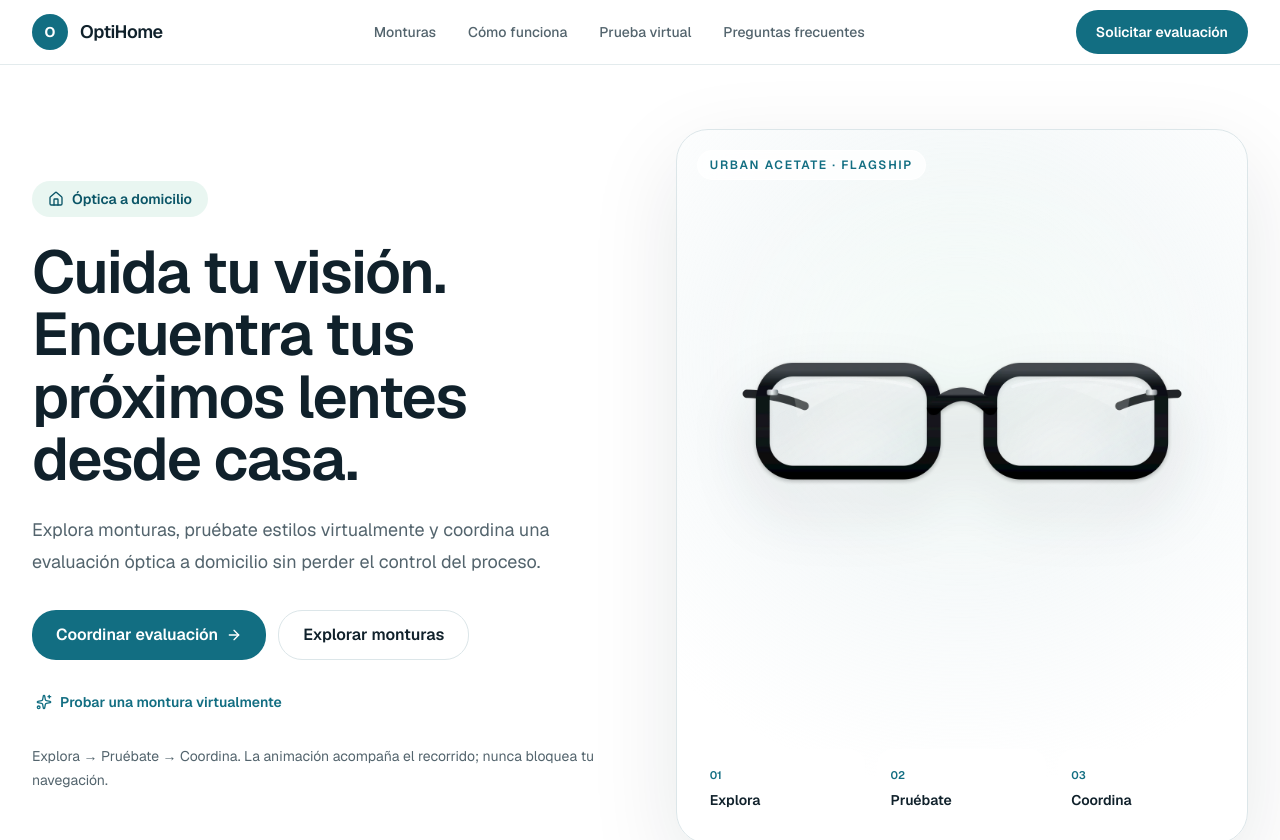
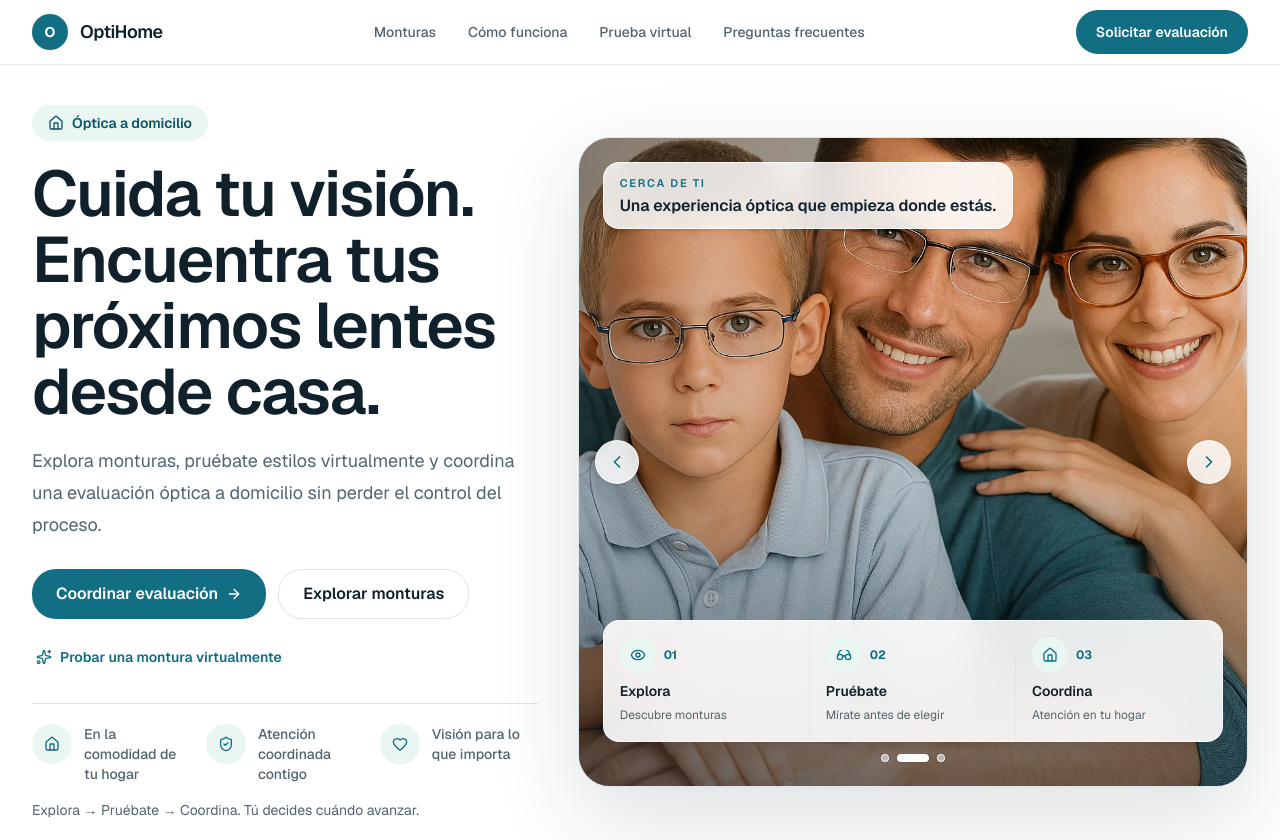
Before and after one commit to Em3rc0d/optiHome, a Next.js app: page / in a window 1280 px wide. Shown: the top 840 px of the page. Built offline with nearby package versions, Linux system fonts and the light colour scheme.

Commit message:
feat: humanize hero and remove excess whitespace

```diff
--- a/src/components/home/Hero.tsx
+++ b/src/components/home/Hero.tsx
@@ -1,28 +1,43 @@
 import Link from "next/link";
-import { ArrowRight, Home, Sparkles } from "lucide-react";
+import { ArrowRight, Heart, Home, ShieldCheck, Sparkles } from "lucide-react";
 import { HeroExperience } from "@/components/home/HeroExperience";
 import { Reveal } from "@/components/motion/Reveal";
 import { intentProps } from "@/lib/analytics-events";
 
+const benefits = [
+  {
+    label: "En la comodidad de tu hogar",
+    Icon: Home,
+  },
+  {
+    label: "Atención coordinada contigo",
+    Icon: ShieldCheck,
+  },
+  {
+    label: "Visión para lo que importa",
+    Icon: Heart,
+  },
+] as const;
+
 export function Hero() {
   return (
     <section className="overflow-hidden bg-white">
-      <div className="content-shell grid min-h-[calc(100svh-4rem)] items-center gap-12 py-12 lg:grid-cols-[1.02fr_.98fr] lg:py-16">
+      <div className="content-shell grid items-center gap-8 py-8 sm:py-10 lg:min-h-[680px] lg:grid-cols-[.86fr_1.14fr] lg:gap-10 lg:py-10 xl:min-h-[720px]">
         <Reveal>
           <div className="inline-flex items-center gap-2 rounded-full bg-accent-soft px-4 py-2 text-sm font-semibold text-brand-strong">
             <Home className="size-4" aria-hidden="true" />
             Óptica a domicilio
           </div>
 
-          <h1 className="mt-6 max-w-3xl text-4xl font-semibold leading-[1.04] text-ink sm:text-5xl lg:text-6xl">
+          <h1 className="mt-5 max-w-3xl text-4xl font-semibold leading-[1.03] text-ink sm:text-5xl lg:text-[3.65rem] xl:text-[4rem]">
             Cuida tu visión. Encuentra tus próximos lentes desde casa.
           </h1>
 
-          <p className="mt-6 max-w-2xl text-lg leading-8 text-ink-muted">
+          <p className="mt-5 max-w-2xl text-lg leading-8 text-ink-muted">
             Explora monturas, pruébate estilos virtualmente y coordina una evaluación óptica a domicilio sin perder el control del proceso.
           </p>
 
-          <div className="mt-8 flex flex-col gap-3 sm:flex-row">
+          <div className="mt-7 flex flex-col gap-3 sm:flex-row">
             <Link
               href="/#solicitar-evaluacion"
               {...intentProps("cta_hero_request_evaluation")}
@@ -43,18 +58,29 @@ export function Hero() {
           <Link
             href="/products?tryon=1#prueba-virtual"
             {...intentProps("cta_path_virtual_try_on")}
-            className="mt-5 inline-flex min-h-11 items-center gap-2 rounded-lg px-1 text-sm font-semibold text-brand transition-colors hover:text-brand-strong"
+            className="mt-4 inline-flex min-h-11 items-center gap-2 rounded-lg px-1 text-sm font-semibold text-brand transition-colors hover:text-brand-strong"
           >
             <Sparkles className="size-4" aria-hidden="true" />
             Probar una montura virtualmente
           </Link>
 
-          <p className="mt-5 max-w-xl text-sm leading-6 text-ink-muted">
-            Explora → Pruébate → Coordina. La animación acompaña el recorrido; nunca bloquea tu navegación.
+          <div className="mt-6 grid grid-cols-3 gap-2 border-t border-border pt-5 sm:gap-4">
+            {benefits.map(({ label, Icon }) => (
+              <div key={label} className="flex min-w-0 items-start gap-2 sm:gap-3">
+                <span className="grid size-9 shrink-0 place-items-center rounded-full bg-accent-soft text-brand sm:size-10">
+                  <Icon className="size-4" aria-hidden="true" />
+                </span>
+                <p className="text-xs font-medium leading-5 text-ink-muted sm:text-sm">{label}</p>
+              </div>
+            ))}
+          </div>
+
+          <p className="mt-4 text-xs leading-5 text-ink-muted sm:text-sm">
+            Explora → Pruébate → Coordina. Tú decides cuándo avanzar.
           </p>
         </Reveal>
 
-        <Reveal delay={0.08}>
+        <Reveal delay={0.06}>
           <HeroExperience />
         </Reveal>
       </div>
--- a/src/components/home/HeroExperience.tsx
+++ b/src/components/home/HeroExperience.tsx
@@ -1,92 +1,178 @@
 "use client";
 
 import Image from "next/image";
-import {
-  motion,
-  useMotionValue,
-  useReducedMotion,
-  useSpring,
-  useTransform,
-} from "framer-motion";
-import { useMotionCapability } from "@/lib/motion/capabilities";
+import { useEffect, useState } from "react";
+import { AnimatePresence, motion, useReducedMotion } from "framer-motion";
+import { ChevronLeft, ChevronRight, Eye, Glasses, Home } from "lucide-react";
 import { motionTokens } from "@/lib/motion/tokens";
 
+const scenes = [
+  {
+    src: "/family1.webp",
+    alt: "Familia compartiendo un momento cotidiano en casa",
+    eyebrow: "Visión para lo que importa",
+    title: "Ver bien también es vivir mejor juntos.",
+  },
+  {
+    src: "/family2.webp",
+    alt: "Familia disfrutando de tiempo juntos en casa",
+    eyebrow: "Cerca de ti",
+    title: "Una experiencia óptica que empieza donde estás.",
+  },
+  {
+    src: "/family4.webp",
+    alt: "Familia sonriendo durante un momento en casa",
+    eyebrow: "A tu ritmo",
+    title: "Explora, pruébate y coordina sin apuros.",
+  },
+] as const;
+
+const steps = [
+  {
+    number: "01",
+    label: "Explora",
+    description: "Descubre monturas",
+    Icon: Eye,
+  },
+  {
+    number: "02",
+    label: "Pruébate",
+    description: "Mírate antes de elegir",
+    Icon: Glasses,
+  },
+  {
+    number: "03",
+    label: "Coordina",
+    description: "Atención en tu hogar",
+    Icon: Home,
+  },
+] as const;
+
 export function HeroExperience() {
+  const [activeIndex, setActiveIndex] = useState(0);
+  const [direction, setDirection] = useState(1);
   const reduceMotion = useReducedMotion();
-  const capability = useMotionCapability();
-  const pointerX = useMotionValue(0);
-  const pointerY = useMotionValue(0);
-  const smoothX = useSpring(pointerX, motionTokens.spring.product);
-  const smoothY = useSpring(pointerY, motionTokens.spring.product);
-  const rotateY = useTransform(smoothX, [-0.5, 0.5], [-4, 4]);
-  const rotateX = useTransform(smoothY, [-0.5, 0.5], [3, -3]);
-  const translateX = useTransform(smoothX, [-0.5, 0.5], [-7, 7]);
+  const activeScene = scenes[activeIndex];
 
-  const interactive = !reduceMotion && capability === "high";
+  useEffect(() => {
+    if (reduceMotion) return;
+
+    const interval = window.setInterval(() => {
+      setDirection(1);
+      setActiveIndex((current) => (current + 1) % scenes.length);
+    }, 6200);
+
+    return () => window.clearInterval(interval);
+  }, [reduceMotion]);
+
+  const move = (nextDirection: number) => {
+    setDirection(nextDirection);
+    setActiveIndex((current) =>
+      (current + nextDirection + scenes.length) % scenes.length
+    );
+  };
+
+  const select = (index: number) => {
+    if (index === activeIndex) return;
+    setDirection(index > activeIndex ? 1 : -1);
+    setActiveIndex(index);
+  };
 
   return (
     <div
-      className="relative mx-auto aspect-[4/5] w-full max-w-xl overflow-hidden rounded-[2rem] border border-border bg-[radial-gradient(circle_at_50%_32%,rgba(233,246,241,.95),rgba(244,248,249,.78)_42%,white_76%)] shadow-[0_30px_90px_rgba(16,33,43,.10)]"
-      onPointerMove={(event) => {
-        if (!interactive) return;
-        const rect = event.currentTarget.getBoundingClientRect();
-        pointerX.set((event.clientX - rect.left) / rect.width - 0.5);
-        pointerY.set((event.clientY - rect.top) / rect.height - 0.5);
-      }}
-      onPointerLeave={() => {
-        pointerX.set(0);
-        pointerY.set(0);
+      className="group relative isolate mx-auto min-h-[31rem] w-full overflow-hidden rounded-[2rem] border border-border bg-surface-soft shadow-[0_30px_90px_rgba(16,33,43,.14)] sm:min-h-[36rem] lg:min-h-[620px] xl:min-h-[650px]"
+      role="region"
+      aria-roledescription="carrusel"
+      aria-label="Historias de OptiHome"
+      tabIndex={0}
+      onKeyDown={(event) => {
+        if (event.key === "ArrowLeft") move(-1);
+        if (event.key === "ArrowRight") move(1);
       }}
     >
-      <div className="absolute inset-x-[12%] top-[13%] h-[42%] rounded-full border border-brand/10 bg-white/45 blur-3xl" />
-      <div className="absolute left-5 top-5 rounded-full border border-white/80 bg-white/80 px-3 py-1.5 text-xs font-semibold uppercase tracking-[0.14em] text-brand backdrop-blur">
-        Urban Acetate · flagship
+      <AnimatePresence initial={false} custom={direction} mode="sync">
+        <motion.div
+          key={activeScene.src}
+          custom={direction}
+          initial={reduceMotion ? false : { opacity: 0, scale: 1.035, x: direction > 0 ? 16 : -16 }}
+          animate={reduceMotion ? undefined : { opacity: 1, scale: 1, x: 0 }}
+          exit={reduceMotion ? undefined : { opacity: 0, scale: 1.01, x: direction > 0 ? -12 : 12 }}
+          transition={{ duration: reduceMotion ? 0 : motionTokens.duration.slow, ease: [0.22, 1, 0.36, 1] }}
+          className="absolute inset-0"
+        >
+          <motion.div
+            className="absolute inset-0"
+            animate={reduceMotion ? undefined : { scale: [1, 1.035] }}
+            transition={reduceMotion ? undefined : { duration: 6.2, ease: "linear" }}
+          >
+            <Image
+              src={activeScene.src}
+              alt={activeScene.alt}
+              fill
+              priority={activeIndex === 0}
+              sizes="(min-width: 1280px) 58vw, (min-width: 1024px) 55vw, 100vw"
+              className="object-cover object-center"
+            />
+          </motion.div>
+        </motion.div>
+      </AnimatePresence>
+
+      <div className="pointer-events-none absolute inset-0 bg-gradient-to-t from-ink/55 via-ink/5 to-transparent" />
+      <div className="pointer-events-none absolute inset-0 bg-gradient-to-r from-ink/10 via-transparent to-transparent" />
+
+      <div className="absolute left-5 top-5 max-w-[80%] rounded-2xl border border-white/70 bg-white/85 px-4 py-3 shadow-sm backdrop-blur-md sm:left-6 sm:top-6 sm:max-w-md">
+        <p className="text-[11px] font-semibold uppercase tracking-[0.16em] text-brand">{activeScene.eyebrow}</p>
+        <p className="mt-1 text-sm font-semibold leading-5 text-ink sm:text-base">{activeScene.title}</p>
       </div>
 
-      <div className="absolute inset-x-[10%] top-[23%] [perspective:1200px]">
-        <motion.div
-          className="relative aspect-[16/9] transform-gpu"
-          style={interactive ? { rotateX, rotateY, x: translateX, transformPerspective: 1200 } : undefined}
-          animate={
-            reduceMotion
-              ? undefined
-              : {
-                  y: [0, -5, 0],
-                  rotateZ: [0, 0.35, 0],
-                }
-          }
-          transition={
-            reduceMotion
-              ? undefined
-              : {
-                  duration: 6.8,
-                  repeat: Infinity,
-                  ease: "easeInOut",
-                }
-          }
-        >
-          <Image
-            src="/frames/urban-acetate.webp"
-            alt="Montura Urban Acetate en la experiencia inmersiva de OptiHome"
-            fill
-            priority
-            sizes="(min-width: 1024px) 42vw, 90vw"
-            className="object-contain drop-shadow-[0_28px_28px_rgba(16,33,43,.18)]"
-          />
-        </motion.div>
-      </div>
+      <button
+        type="button"
+        onClick={() => move(-1)}
+        className="absolute left-3 top-1/2 z-10 grid size-11 -translate-y-1/2 place-items-center rounded-full border border-white/70 bg-white/85 text-brand shadow-sm backdrop-blur-md transition-[background-color,transform] hover:bg-white motion-safe:active:scale-95 sm:left-4"
+        aria-label="Ver historia anterior"
+      >
+        <ChevronLeft className="size-5" aria-hidden="true" />
+      </button>
 
-      <div className="absolute inset-x-5 bottom-5 grid gap-3 sm:grid-cols-3">
-        {[
-          ["01", "Explora"],
-          ["02", "Pruébate"],
-          ["03", "Coordina"],
-        ].map(([number, label]) => (
-          <div key={number} className="rounded-2xl border border-white/80 bg-white/80 p-3 backdrop-blur-md">
-            <span className="text-[11px] font-semibold text-brand">{number}</span>
-            <p className="mt-1 text-sm font-semibold text-ink">{label}</p>
-          </div>
-        ))}
+      <button
+        type="button"
+        onClick={() => move(1)}
+        className="absolute right-3 top-1/2 z-10 grid size-11 -translate-y-1/2 place-items-center rounded-full border border-white/70 bg-white/85 text-brand shadow-sm backdrop-blur-md transition-[background-color,transform] hover:bg-white motion-safe:active:scale-95 sm:right-4"
+        aria-label="Ver siguiente historia"
+      >
+        <ChevronRight className="size-5" aria-hidden="true" />
+      </button>
+
+      <div className="absolute inset-x-4 bottom-4 z-10 sm:inset-x-6 sm:bottom-6">
+        <div className="grid grid-cols-3 divide-x divide-border/70 overflow-hidden rounded-2xl border border-white/70 bg-white/90 shadow-lg backdrop-blur-xl">
+          {steps.map(({ number, label, description, Icon }) => (
+            <div key={number} className="min-w-0 p-3 sm:p-4">
+              <div className="flex items-center gap-2">
+                <span className="grid size-8 shrink-0 place-items-center rounded-full bg-accent-soft text-brand sm:size-9">
+                  <Icon className="size-4" aria-hidden="true" />
+                </span>
+                <span className="text-[10px] font-bold text-brand sm:text-xs">{number}</span>
+              </div>
+              <p className="mt-2 truncate text-xs font-semibold text-ink sm:text-sm">{label}</p>
+              <p className="mt-1 hidden text-xs leading-5 text-ink-muted sm:block">{description}</p>
+            </div>
+          ))}
+        </div>
+
+        <div className="mt-3 flex justify-center gap-2" role="group" aria-label="Seleccionar historia">
+          {scenes.map((scene, index) => (
+            <button
+              key={scene.src}
+              type="button"
+              onClick={() => select(index)}
+              aria-label={`Ver historia ${index + 1}`}
+              aria-pressed={index === activeIndex}
+              className={`h-2 rounded-full border border-white/80 shadow-sm transition-[width,background-color] duration-300 ${
+                index === activeIndex ? "w-8 bg-white" : "w-2 bg-white/55 hover:bg-white/80"
+              }`}
+            />
+          ))}
+        </div>
       </div>
     </div>
   );
```
Also changed, not shown: 2 other files (tests, documents, lock files or other folders).
